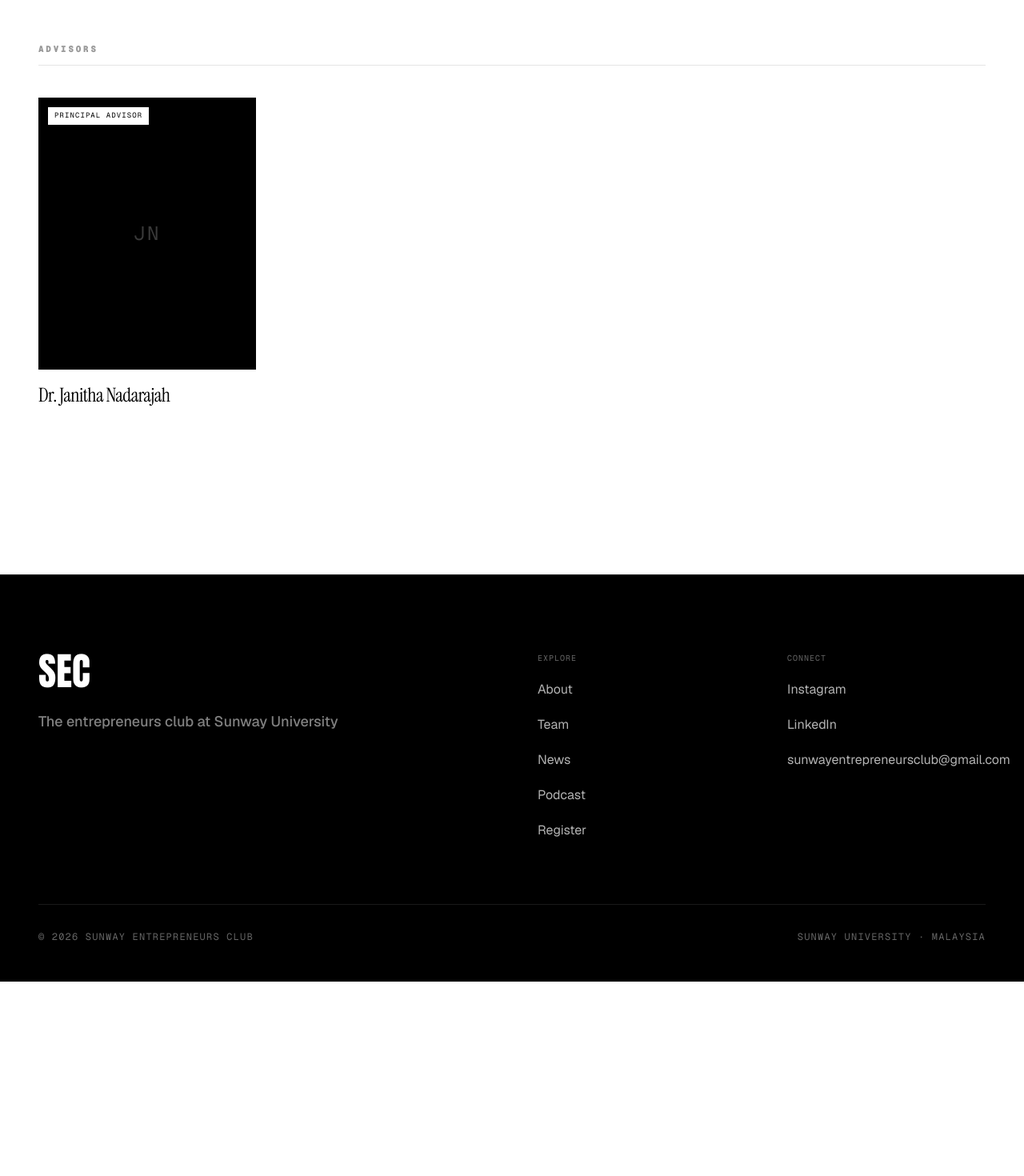
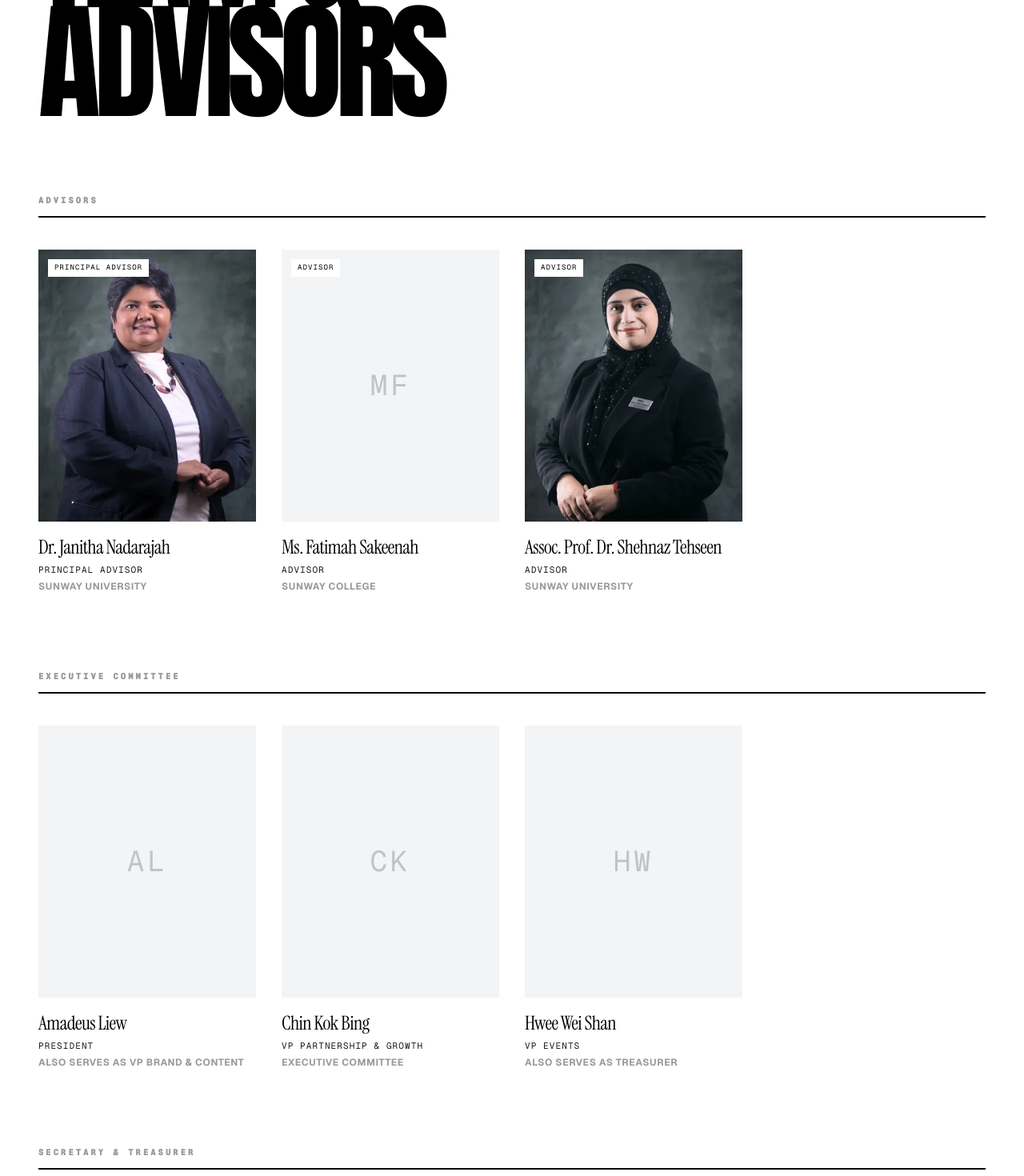
Before and after one commit to AvaTan724/sec-website, a Next.js app: page /team in a window 1280 px wide. Shown: the part 360-1830 px from the top of the page at 80% size. Before the commit the page ends 1587 px from the top, so only its background shows below. Built offline with nearby package versions, Linux system fonts and the light colour scheme.

Commit message:
edited team

```diff
--- a/app/team/page.tsx
+++ b/app/team/page.tsx
@@ -11,25 +11,82 @@ const orgChart: string | null = null; // e.g. "/team/org-chart.png"
 
 type Person = {
   name: string;
-  role: string;   // team: role · advisors: title · alumni: what they did/do now
-  line?: string;  // one line
-  photo?: string; // e.g. "/team/name.jpg" — omit and the card shows initials
-  tag?: string;   // e.g. "Principal Advisor"
+  role: string;
+  line?: string;  // Explicitly used to categorize them by Department
+  photo?: string;
+  tag?: string;
 };
 
-// Team — photo, name, role, one line. Empty = section hidden.
-const team: Person[] = [
-  // { name: "Amadeus …", role: "President", line: "…", photo: "/team/amadeus.jpg" },
+// --- 1. ADVISORS ---
+const advisors: Person[] = [
+  {
+    name: 'Dr. Janitha Nadarajah',
+    role: 'Principal Advisor',
+    line: 'Sunway University',
+    photo: 'janitha_sae.png',
+    tag: 'Principal Advisor'
+  },
+  {
+    name: 'Ms. Fatimah Sakeenah',
+    role: 'Advisor',
+    line: 'Sunway College',
+    photo: '',
+    tag: 'Advisor'
+  },
+  {
+    name: 'Assoc. Prof. Dr. Shehnaz Tehseen',
+    role: 'Advisor',
+    line: 'Sunway University',
+    photo: 'dr_shehnaz_tehseen.png',
+    tag: 'Advisor'
+  },
 ];
 
-// Advisors — fill Dr. Janitha's real title / line / photo before launch.
-// Don't ship invented copy about a real person.
-const advisors: Person[] = [
-  { name: 'Dr. Janitha Nadarajah', role: '', line: '', photo: '', tag: 'Principal Advisor' },
+// --- 2. EXECUTIVE COMMITTEE ---
+const exco: Person[] = [
+  { name: "Amadeus Liew", role: "President", line: "Also serves as VP Brand & Content", photo: "" },
+  { name: "Chin Kok Bing", role: "VP Partnership & Growth", line: "Executive Committee", photo: "" },
+  { name: "Hwee Wei Shan", role: "VP Events", line: "Also serves as Treasurer", photo: "" },
 ];
 
-// Alumni — populate from next term onward. Same card, same crop.
-// role = what they went on to do; that's the proof this page exists to show.
+// --- 3. SECRETARY & TREASURER ---
+const secTreasury: Person[] = [
+  { name: "Hilda", role: "Secretary", line: "Secretarial", photo: "" },
+  { name: "Zaara", role: "Vice Secretary", line: "Secretarial", photo: "" },
+  { name: "Hwee Wei Shan", role: "Treasurer", line: "Treasury (Also VP Events)", photo: "" },
+];
+
+// --- 4. HEADS OF DEPARTMENT ---
+const hods: Person[] = [
+  { name: "Ang Jia Wei", role: "Head of Department", line: "Brand & Content", photo: "" },
+  { name: "Imtiyaz Muhammad", role: "Head of Department", line: "People & Operations", photo: "" },
+  { name: "Davinia", role: "Head of Department", line: "Partnership & Growth", photo: "" },
+  { name: "Praveena", role: "Head of Department", line: "Events", photo: "" },
+];
+
+// --- 5. vHOD & LEADERS ---
+const leaders: Person[] = [
+  { name: "Li Yen", role: "vHOD", line: "Brand & Content", photo: "" },
+  { name: "Carlyn", role: "Operations vHOD", line: "People & Operations", photo: "" },
+  { name: "Xin En", role: "People vHOD", line: "People & Operations", photo: "" },
+  { name: "Alena", role: "Internal Partnership Leader", line: "Partnership & Growth", photo: "" },
+  { name: "Tharshana", role: "External Partnership Leader", line: "Partnership & Growth", photo: "" },
+  { name: "Kristina", role: "vHOD", line: "Events", photo: "" },
+];
+
+// --- 6. EXECUTIVES ---
+const executives: Person[] = [
+  { name: "Marjai", role: "Executive", line: "Brand & Content", photo: "" },
+  { name: "Sajidur", role: "Executive", line: "Events", photo: "" },
+];
+
+// --- 7. OFFICERS ---
+const officers: Person[] = [
+  { name: "Tan Kher Er", role: "AWI Officer", line: "AI & Web Innovation", photo: "" },
+  { name: "Ginnie", role: "AWI Officer", line: "AI & Web Innovation", photo: "" },
+];
+
+// Alumni — populate from next term onward.
 const alumni: Person[] = [];
 // -----------------------------------------------------------------------
 
@@ -44,25 +101,27 @@ function initials(name: string) {
     .toUpperCase();
 }
 
-// Every photo goes through this — identical crop, duotone, grey→warm hover.
+// Every photo goes through this — identical crop, full color, no overlays.
 function PersonCard({ p }: { p: Person }) {
   return (
     <div className="group">
-      <div className="relative aspect-[4/5] overflow-hidden bg-black transition-all duration-500 ease-out group-hover:-translate-y-2 group-hover:shadow-2xl">
+      <div className="relative aspect-[4/5] overflow-hidden bg-gray-100 transition-all duration-500 ease-out group-hover:-translate-y-2 group-hover:shadow-2xl">
         {p.photo ? (
           <img
             src={p.photo}
             alt={p.name}
-            className="w-full h-full object-cover object-top grayscale contrast-110 group-hover:grayscale-0 group-hover:contrast-100 transition-all duration-700 ease-out"
+            className="w-full h-full object-cover object-top"
           />
         ) : (
-          <div className="w-full h-full flex items-center justify-center">
-            <span className="font-mono text-2xl uppercase tracking-widest text-white/30">
+          <div className="w-full h-full flex items-center justify-center bg-gray-100">
+            <span className="font-mono text-4xl uppercase tracking-widest text-black/20">
               {initials(p.name)}
             </span>
           </div>
         )}
-        <div className="absolute inset-0 bg-black/25 group-hover:bg-transparent transition-colors duration-700 pointer-events-none" />
+
+        {/* We removed the dark overlay div that used to be here */}
+
         {p.tag && (
           <span className="absolute top-3 left-3 max-w-[calc(100%-1.5rem)] truncate font-mono text-[9px] uppercase tracking-[0.12em] bg-white text-black px-2 py-1">
             {p.tag}
@@ -72,11 +131,15 @@ function PersonCard({ p }: { p: Person }) {
 
       <h3 className="font-serif text-xl md:text-2xl tracking-tight mt-4">{p.name}</h3>
       {p.role && (
-        <p className="font-mono text-[10px] md:text-[11px] uppercase tracking-widest text-black/50 mt-1">
+        <p className="font-mono text-[10px] md:text-[11px] uppercase tracking-widest text-black/90 mt-1">
           {p.role}
         </p>
       )}
-      {p.line && <p className="text-sm text-black/60 mt-2 leading-relaxed">{p.line}</p>}
+      {p.line && (
+        <p className="text-[11px] md:text-xs font-bold text-black/40 mt-1 uppercase tracking-wider">
+          {p.line}
+        </p>
+      )}
     </div>
   );
 }
@@ -85,7 +148,7 @@ function PeopleSection({ title, people }: { title: string; people: Person[] }) {
   if (people.length === 0) return null;
   return (
     <section className="max-w-[1500px] mx-auto px-6 md:px-12 mb-24">
-      <h2 className="font-mono text-[11px] font-black tracking-[0.25em] uppercase text-black/40 mb-10 border-b border-black/10 pb-3">
+      <h2 className="font-mono text-[11px] font-black tracking-[0.25em] uppercase text-black/40 mb-10 border-b-[2px] border-black pb-3">
         {title}
       </h2>
       <div className="grid grid-cols-1 sm:grid-cols-2 md:grid-cols-3 lg:grid-cols-4 gap-x-8 gap-y-14">
@@ -102,25 +165,33 @@ export default function TeamPage() {
     <main className="bg-white text-black font-sans min-h-screen selection:bg-black selection:text-white antialiased pb-28">
       <Nav />
 
-      <section className="max-w-[1500px] mx-auto px-6 md:px-12 pt-12 md:pt-20 mb-12 md:mb-16">
-        <h1 className="font-display text-6xl md:text-8xl uppercase text-black leading-[0.85]">
+      <section className="max-w-[1500px] mx-auto px-6 md:px-12 pt-20 md:pt-32 mb-16 md:mb-24">
+        <h1 className="font-display text-5xl md:text-8xl lg:text-[10rem] uppercase tracking-tighter text-black leading-[0.85]">
           Team &amp;<br />Advisors
         </h1>
       </section>
 
       {orgChart && (
         <section className="max-w-[1500px] mx-auto px-6 md:px-12 mb-24">
-          <h2 className="font-mono text-[11px] font-black tracking-[0.25em] uppercase text-black/40 mb-6 border-b border-black/10 pb-3">
+          <h2 className="font-mono text-[11px] font-black tracking-[0.25em] uppercase text-black/40 mb-6 border-b-[2px] border-black pb-3">
             Structure
           </h2>
-          <div className="w-full border border-black/10 overflow-hidden">
-            <img src={orgChart} alt="SEC organisational chart" className="w-full h-auto" />
+          <div className="w-full border-2 border-black overflow-hidden bg-gray-50">
+            <img src={orgChart} alt="SEC organisational chart" className="w-full h-auto mix-blend-multiply" />
           </div>
         </section>
       )}
 
-      <PeopleSection title="Team" people={team} />
+      {/* Render team strictly ordered by requested seniority */}
       <PeopleSection title="Advisors" people={advisors} />
+      <PeopleSection title="Executive Committee" people={exco} />
+      <PeopleSection title="Secretary & Treasurer" people={secTreasury} />
+      <PeopleSection title="Heads of Department" people={hods} />
+      <PeopleSection title="vHOD & Leaders" people={leaders} />
+      <PeopleSection title="Executives" people={executives} />
+      <PeopleSection title="Officers" people={officers} />
+
+      {/* Alumni */}
       <PeopleSection title="Alumni" people={alumni} />
     </main>
   );
```
Also changed, not shown: public/dr_shehnaz_tehseen.png (added), public/janitha_sae.png (added).
